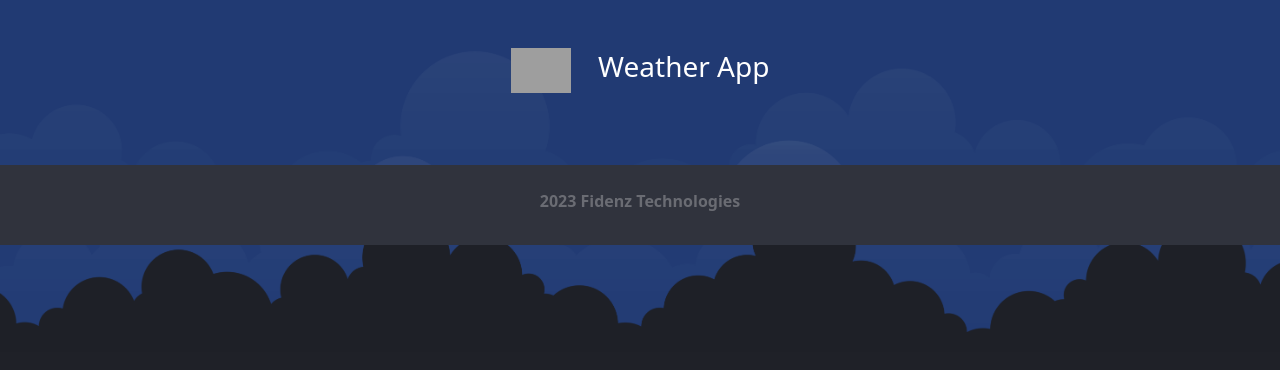
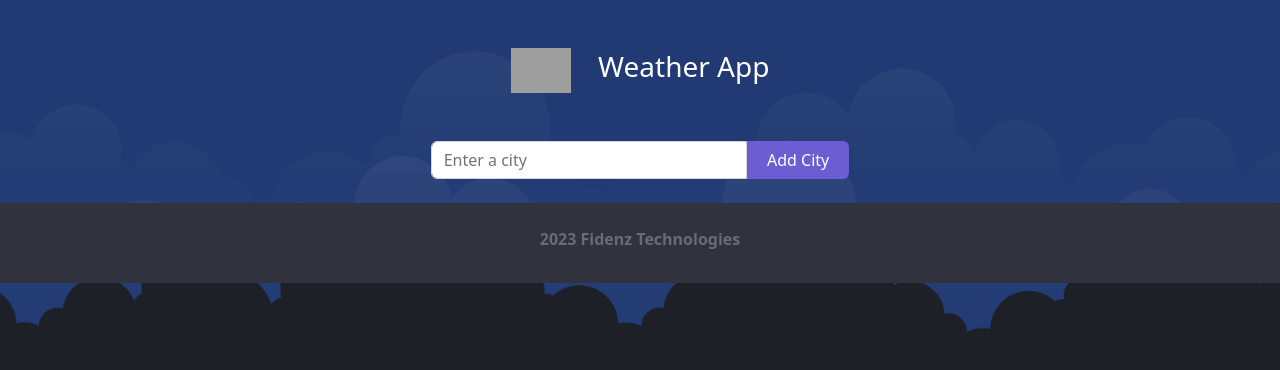
Before and after one commit to ashenJay07/Weather-App-Frontend-Assignment, a React (Create React App) app in the folder frontend/: page / in a window 1280 px wide. Shown: the top 370 px of the page. Built offline with nearby package versions, Linux system fonts and the light colour scheme; grey boxes are pictures that could not be loaded.

Commit message:
Implemented the search bar in the dashboard.

```diff
--- a/frontend/src/App.js
+++ b/frontend/src/App.js
@@ -1,4 +1,5 @@
 import "./App.css";
+import SearchBar from "./components/dashboard/searchBar";
 import Footer from "./components/layout/footer";
 import Header from "./components/layout/header";
 
@@ -6,6 +7,7 @@ function App() {
   return (
     <div className="App">
       <Header />
+      <SearchBar />
       <Footer />
     </div>
   );
--- /dev/null
+++ b/frontend/src/components/dashboard/searchBar.jsx
@@ -0,0 +1,21 @@
+const SearchBar = () => {
+  return (
+    <div className="container-fluid d-flex justify-content-center">
+      <div className="col-sm-4 search-bar">
+        <form className="d-flex" role="search">
+          <input
+            className="form-control"
+            type="search"
+            placeholder="Enter a city"
+            aria-label="Search"
+          />
+          <button className="btn btn-outline-success" type="submit">
+            Add City
+          </button>
+        </form>
+      </div>
+    </div>
+  );
+};
+
+export default SearchBar;
```
